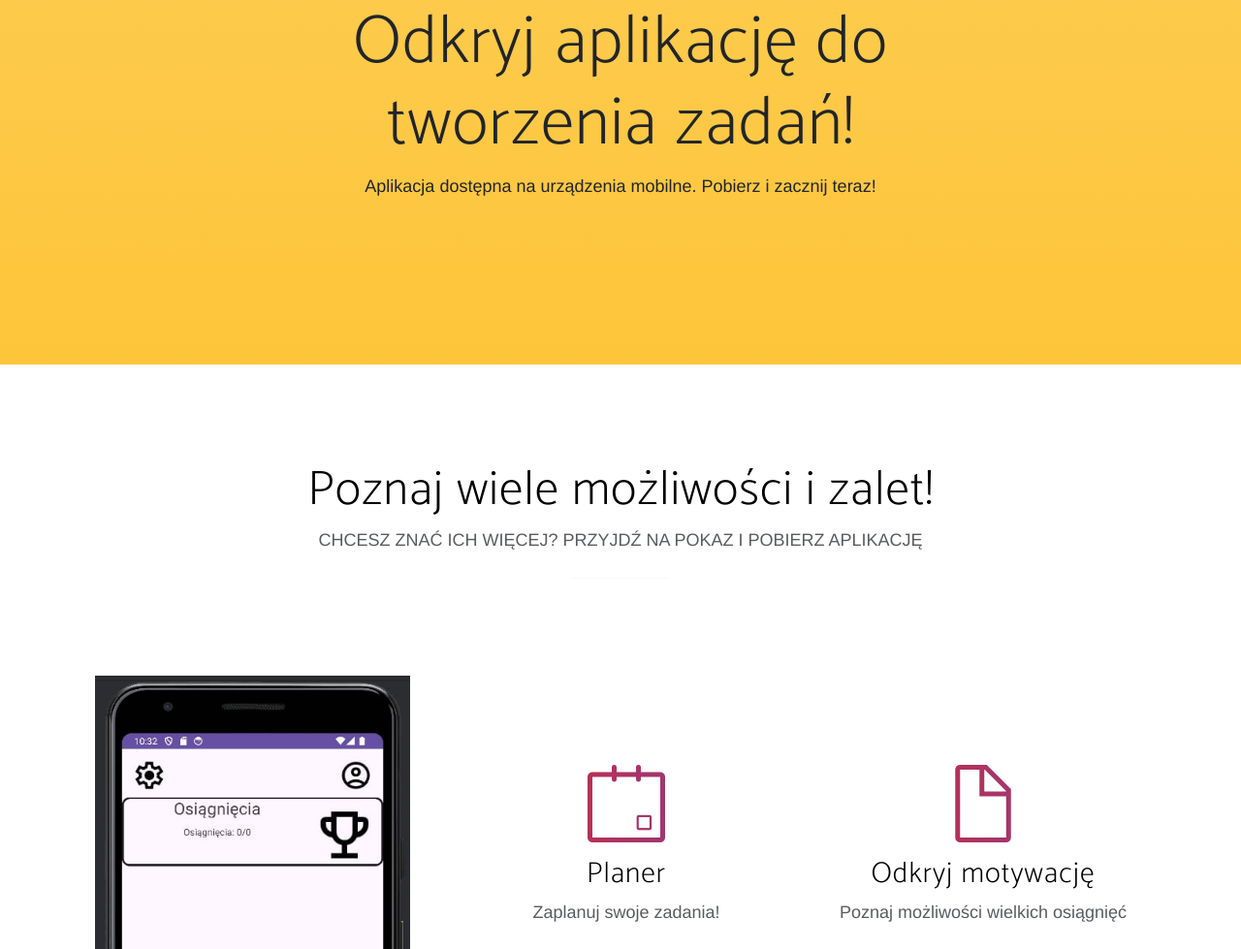
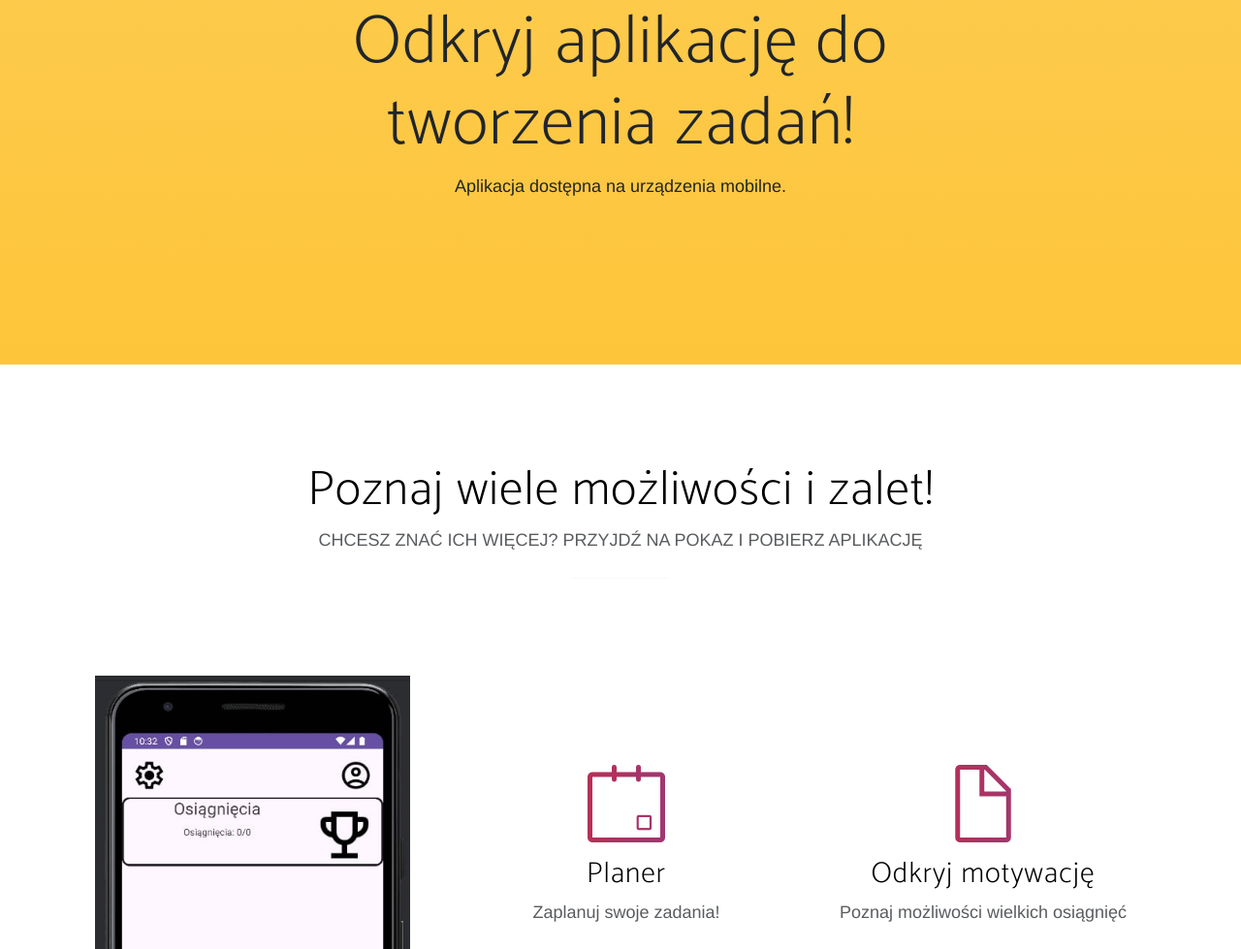
Before and after one commit to AgataAnderson/ZPI-Przypominajka, a plain HTML site: page index.html in a window 1280 px wide. Shown: the part 947-1926 px from the top of the page at 97% size. Drawn offline with Linux system fonts and the light colour scheme; a web font is replaced by a local one.

Commit message:
Update index.html

```diff
--- a/index.html
+++ b/index.html
@@ -55,7 +55,7 @@
             <div class="row">
                 <div class="col-md-8 mx-auto">
                     <h2 class="section-heading">Odkryj aplikację do tworzenia zadań!</h2>
-                    <p>Aplikacja dostępna na urządzenia mobilne. Pobierz i zacznij teraz!</p>
+                    <p>Aplikacja dostępna na urządzenia mobilne.</p>
 
                 </div>
             </div>
```
